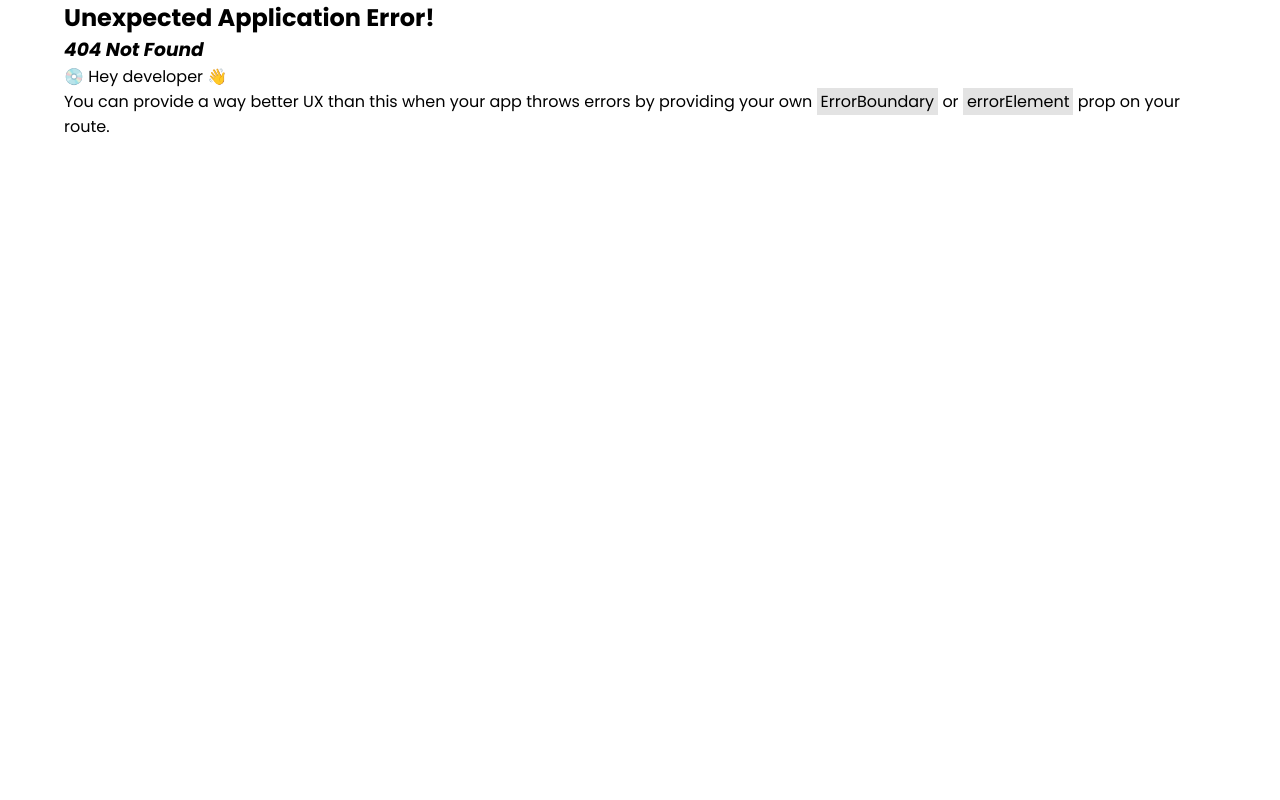
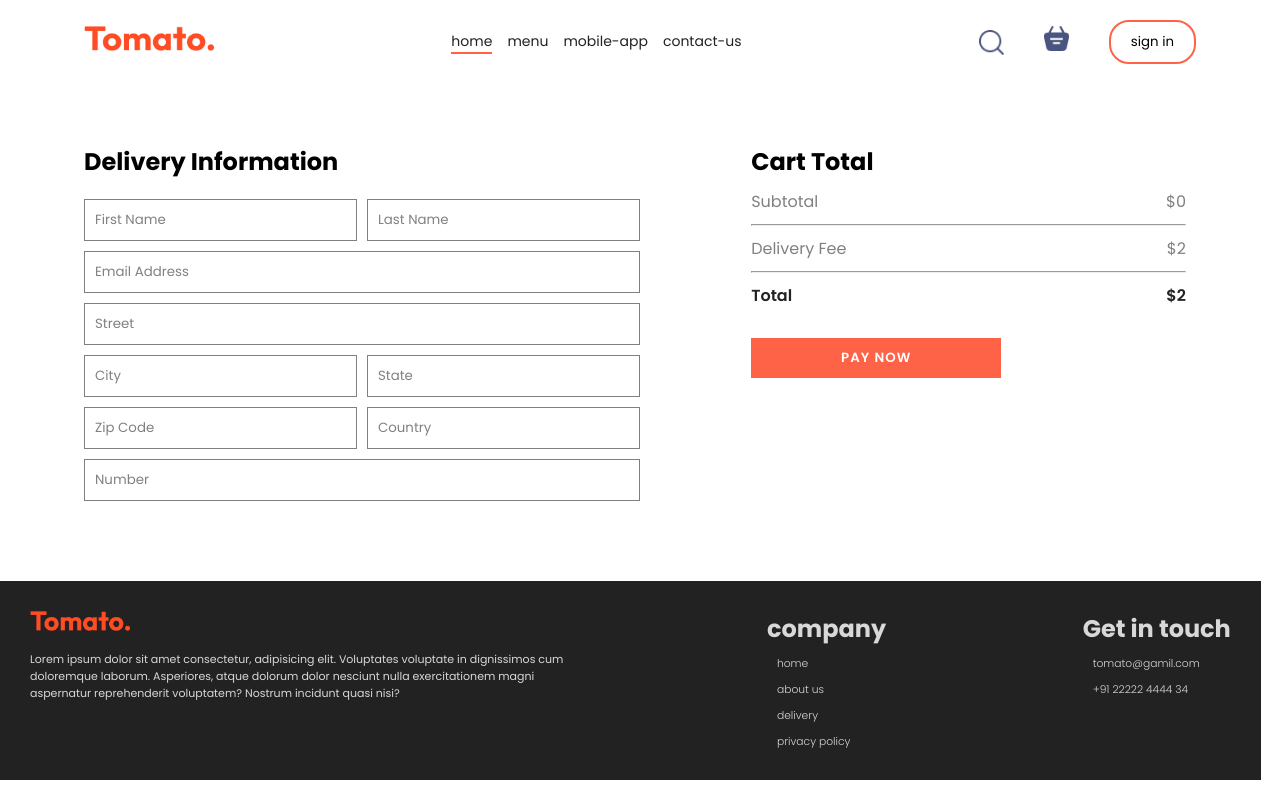
Before and after one commit to roopesh-jsp/Food-order-full-stack-website, a React (Vite) app: page /order in a window 1280 px wide. Before the commit this address had no page. Built offline with nearby package versions, Linux system fonts and the light colour scheme.

Commit message:
frontend completed

```diff
--- a/src/App.jsx
+++ b/src/App.jsx
@@ -3,6 +3,7 @@
 import { createBrowserRouter, RouterProvider } from "react-router-dom";
 import RootLayout from "./pages/RootLayout";
 import Cart from "./pages/Cart";
+import Order from "./pages/Order";
 const router = createBrowserRouter([
   {
     path: "/",
@@ -10,6 +11,7 @@
     children: [
       { index: true, element: <Home /> },
       { path: "/cart", element: <Cart /> },
+      { path: "/order", element: <Order /> },
     ],
   },
 ]);
--- a/src/components/Header.jsx
+++ b/src/components/Header.jsx
@@ -2,9 +2,11 @@
 import { assets } from "../assets/assets";
 import AuthForm from "../pages/AuthForm";
 import { Link } from "react-router-dom";
+import { useCartData } from "../store/CartContext";
 
 export default function Header() {
   const [showLogin, setShowLogin] = useState(false);
+  const { getTotal } = useCartData();
   return (
     <header>
       {showLogin && <AuthForm setShowLogin={setShowLogin} />}
@@ -27,7 +29,7 @@
             {" "}
             <img src={assets.basket_icon} alt="bag" />
           </Link>
-          <div className="dot"></div>
+          {getTotal() === 0 ? <></> : <div className="dot"></div>}
         </div>
         <button onClick={() => setShowLogin(true)}>sign in</button>
       </div>
--- a/src/index.css
+++ b/src/index.css
@@ -286,6 +286,17 @@
   font-size: 11px;
 }
 
+@media (max-width: 720px) {
+  #footer {
+    flex-direction: column;
+    align-items: center;
+    gap: 20px;
+  }
+  .footer {
+    width: 100%;
+    align-items: center;
+  }
+}
 /* auth form ***********************/
 
 .authContainer {
@@ -394,3 +405,154 @@
   align-items: center;
   text-transform: capitalize;
 }
+
+.cart_bottom {
+  display: flex;
+  align-items: center;
+  justify-content: space-between;
+  padding: 20px;
+  margin: 100px auto;
+}
+
+.cart_left {
+  width: 40%;
+  max-width: max(50%, 500px);
+  display: flex;
+  flex-direction: column;
+  gap: 10px;
+  padding-right: 10px;
+}
+.cart_left h2 {
+  text-transform: capitalize;
+}
+.cart_left_item {
+  display: flex;
+  justify-content: space-between;
+  align-items: center;
+  font-weight: 400;
+  color: gray;
+  text-transform: capitalize;
+}
+.cart_left_item_toal {
+  color: #222;
+  font-weight: 600;
+}
+.cart_right {
+  width: 100%;
+  max-width: max(40%, 400px);
+}
+.cart_left button {
+  background-color: tomato;
+  padding: 10px;
+  border: none;
+  cursor: pointer;
+  text-transform: uppercase;
+  letter-spacing: 1px;
+  width: 250px;
+  color: #ffffff;
+  font-weight: 600;
+  margin-top: 20px;
+  transition: all 0.2s ease-in;
+}
+
+.cart_left button:hover {
+  scale: 1.05;
+  border-radius: 30px;
+}
+
+.cart_right {
+  width: 40%;
+}
+.cart_right p {
+  font-size: 11px;
+  color: gray;
+  margin-left: 5px;
+}
+.cart_right .promocode {
+  width: 100%;
+  background-color: rgb(148, 148, 148);
+  display: flex;
+  justify-content: space-between;
+  margin-top: 5px;
+}
+.cart_right .promocode input {
+  background-color: transparent;
+  border: none;
+  padding: 10px;
+  color: #fff;
+}
+.cart_right .promocode input::placeholder {
+  color: #fff;
+}
+.cart_right .promocode input:focus {
+  outline: none;
+}
+
+.cart_right .promocode button {
+  padding: 5px 10px;
+  background-color: #222;
+  color: #fff;
+  text-transform: uppercase;
+  cursor: pointer;
+}
+
+@media (max-width: 720px) {
+  .cart_bottom {
+    flex-direction: column-reverse;
+    gap: 40px;
+  }
+  .cart_right {
+    width: 100%;
+  }
+  .cart_left {
+    width: 100%;
+  }
+}
+
+/*
+orders *****************************/
+
+#order {
+  display: flex;
+  align-items: start;
+  justify-content: space-between;
+  padding: 20px;
+  margin: 40px 0;
+}
+#order h2 {
+  text-transform: capitalize;
+}
+.order_left {
+  width: 50%;
+}
+.order_left form {
+  margin: 20px 0;
+  width: 100%;
+  display: flex;
+  flex-direction: column;
+  gap: 10px;
+}
+.order_grp {
+  display: flex;
+  gap: 10px;
+}
+.order_left input {
+  padding: 10px;
+  width: 100%;
+  border: 1px solid gray;
+}
+
+.order_left input::placeholder {
+  text-transform: capitalize;
+  color: gray;
+}
+@media (max-width: 720px) {
+  #order {
+    flex-direction: column;
+    gap: 30px;
+    align-items: center;
+  }
+  .order_left {
+    width: 80%;
+  }
+}
--- a/src/pages/Cart.jsx
+++ b/src/pages/Cart.jsx
@@ -1,9 +1,10 @@
 import React from "react";
 import { useCartData } from "../store/CartContext";
 import { assets } from "../assets/assets";
+import { Link } from "react-router-dom";
 
 export default function Cart() {
-  const { item, cartItems, removeFromCart } = useCartData();
+  const { item, cartItems, removeFromCart, getTotal } = useCartData();
   return (
     <div id="cart">
       <div className="cart_items_title cart_table">
@@ -39,6 +40,36 @@
           }
         })}
       </div>
+      <div className="cart_bottom">
+        <div className="cart_left">
+          <h2>cart total</h2>
+          <div className="cart_left_item">
+            <p>subtotal</p>
+            <p>${getTotal()}</p>
+          </div>
+          <hr />
+          <div className="cart_left_item">
+            <p>Delivery Fee</p>
+            <p>${2}</p>
+          </div>
+          <hr />
+          <div className="cart_left_item_toal cart_left_item">
+            <p>total</p>
+            <p>${getTotal() + 2}</p>
+          </div>
+          <Link to="/order">
+            <button>Proceed to checkout</button>
+          </Link>
+        </div>
+
+        <div className="cart_right">
+          <p>if you have a promo code, enter it here</p>
+          <div className="promocode">
+            <input type="text" placeholder="promo code" />
+            <button>submit</button>
+          </div>
+        </div>
+      </div>
     </div>
   );
 }
--- /dev/null
+++ b/src/pages/Order.jsx
@@ -0,0 +1,49 @@
+import React from "react";
+import { useCartData } from "../store/CartContext";
+
+export default function Order() {
+  const { getTotal } = useCartData();
+  return (
+    <div id="order">
+      <div className="order_left">
+        <h2>Delivery information</h2>
+        <form>
+          <div className="order_grp">
+            <input type="text" placeholder="first name" />
+            <input type="text" placeholder="last name" />
+          </div>
+          <input type="text" placeholder="email address" />
+          <input type="text" placeholder="street" />
+          <div className="order_grp">
+            <input type="text" placeholder="city" />
+            <input type="text" placeholder="state" />
+          </div>
+          <div className="order_grp">
+            <input type="text" placeholder="zip code" />
+            <input type="text" placeholder="country" />
+          </div>
+          <input type="text" placeholder="number" />
+        </form>
+      </div>
+      <div className="cart_left">
+        <h2>cart total</h2>
+        <div className="cart_left_item">
+          <p>subtotal</p>
+          <p>${getTotal()}</p>
+        </div>
+        <hr />
+        <div className="cart_left_item">
+          <p>Delivery Fee</p>
+          <p>${2}</p>
+        </div>
+        <hr />
+        <div className="cart_left_item_toal cart_left_item">
+          <p>total</p>
+          <p>${getTotal() + 2}</p>
+        </div>
+
+        <button>pay now</button>
+      </div>
+    </div>
+  );
+}
--- a/src/store/CartContext.jsx
+++ b/src/store/CartContext.jsx
@@ -19,12 +19,22 @@
       return { ...prev, [id]: prev[id] - 1 };
     });
   }
+  function getTotal() {
+    let total = 0;
+    for (const item of food_list) {
+      if (cartItems[item._id] > 0) {
+        total += cartItems[item._id] * item.price;
+      }
+    }
+    return total;
+  }
   const ctxVal = {
     item: food_list,
     cartItems,
     setCartItems,
     addToCart,
     removeFromCart,
+    getTotal,
   };
   return <cartContext.Provider value={ctxVal}>{children}</cartContext.Provider>;
 };
```
